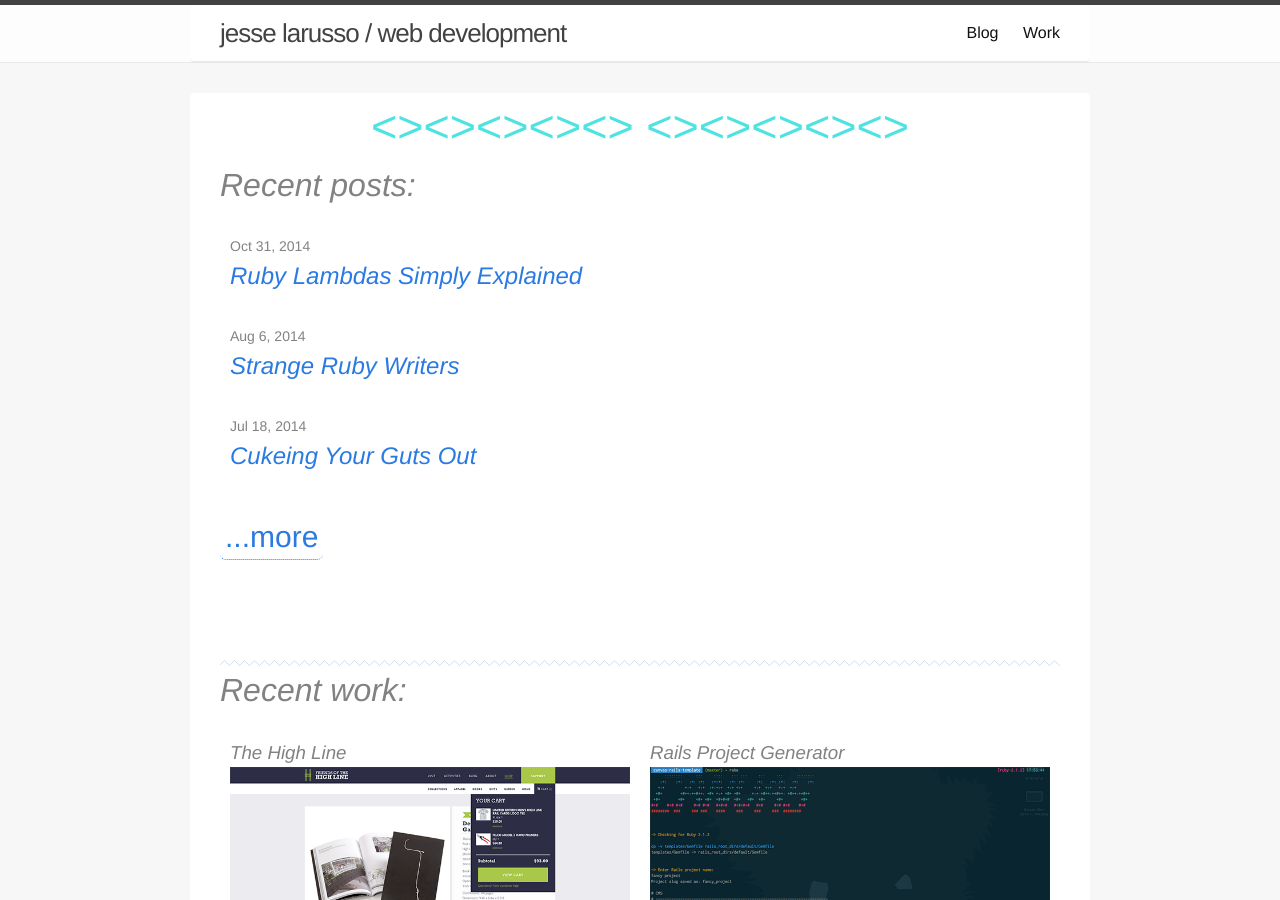
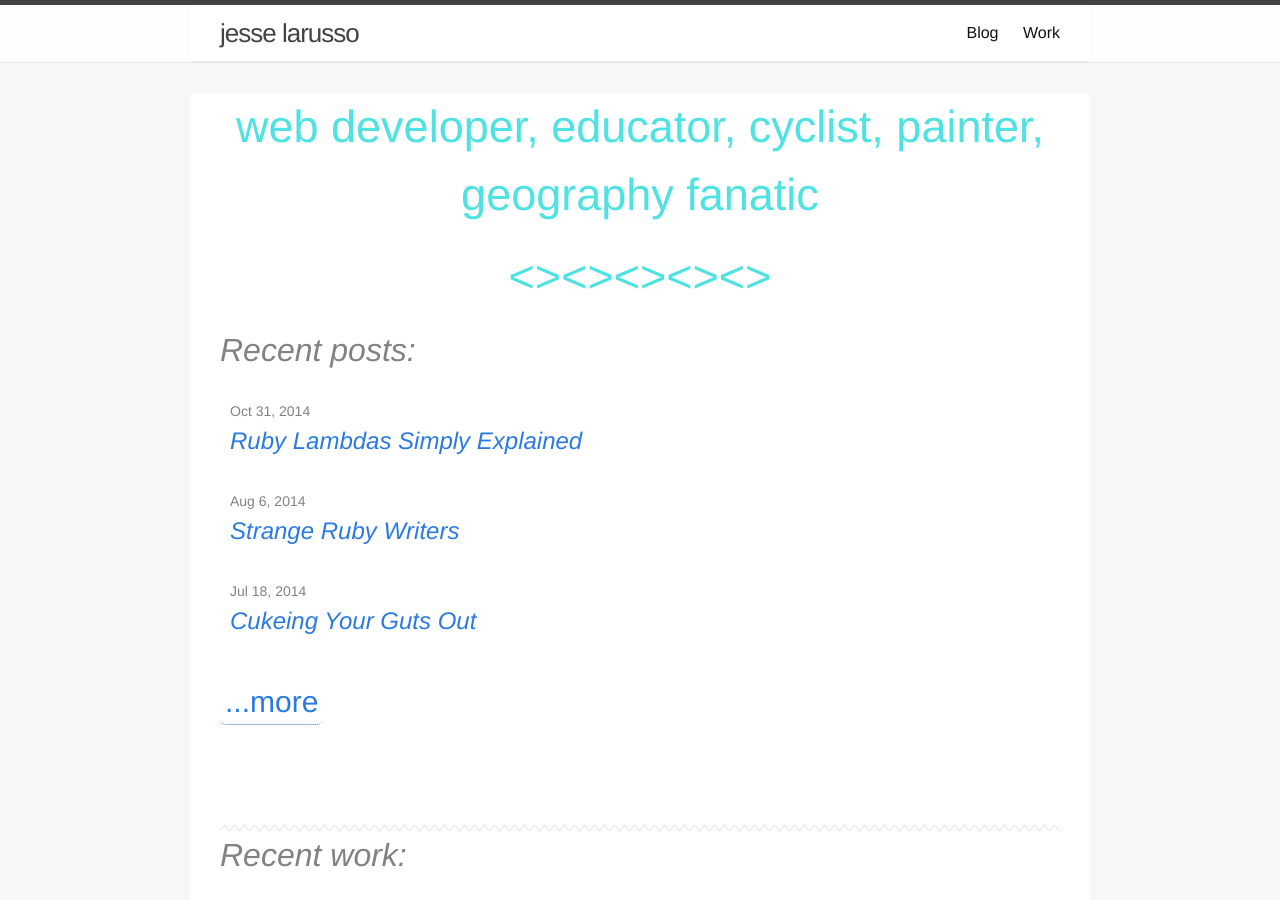
Before and after one commit to jlarusso/jlarusso.github.io, a Jekyll site: the page built from index.html, in a window 1280 px wide and 900 px high. Built offline with Jekyll 4.4.1, drawn with Linux system fonts in a browser that asks for light colours; some web fonts are replaced; Markdown is read by kramdown in place of the engine named in the settings; some of the changed text lies outside the part shown.

Commit message:
Add hero text

```diff
--- a/_config.yml
+++ b/_config.yml
@@ -1,5 +1,5 @@
 # Site settings
-title: jesse larusso / web development
+title: jesse larusso
 email: jesselarusso@gmail.com
 description: > # this means to ignore newlines until "baseurl:"
 baseurl: "" # the subpath of your site, e.g. /blog/
--- a/_includes/subtle_hero.html
+++ b/_includes/subtle_hero.html
@@ -1,4 +1,5 @@
 <div class="subtle-hero">
-  <span><><><><><></span>
+  <!-- <span><><><><><></span> -->
+  <p>web developer, educator, cyclist, painter, geography fanatic<p>
   <span><><><><><></span>
 </div>
```
